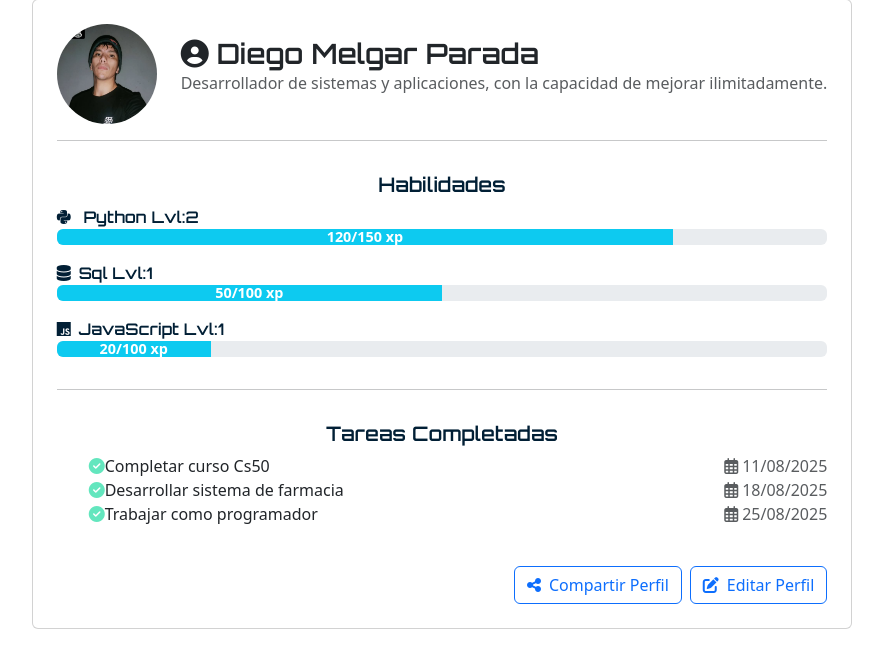
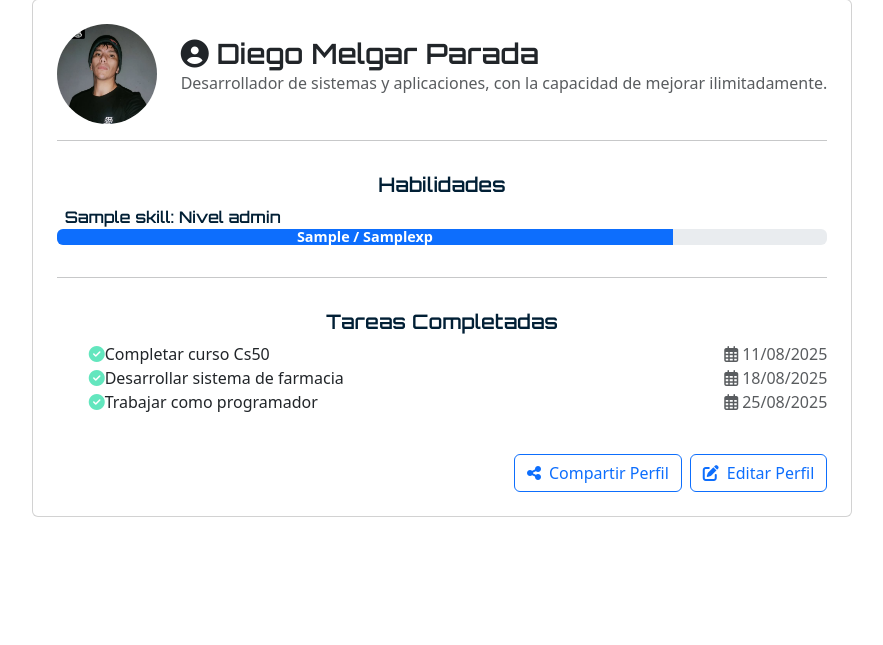
Before and after one commit to R708-0/CodeLeveling, a Flask app: template templates/habilidades.html in a window 1280 px wide. Shown: the part 240-885 px from the top of the page, without its empty margins (198-1081 px from the left). After the commit the page ends 757 px from the top, so only its background shows below. Run offline with Flask 3, Linux system fonts and the light colour scheme; the template is opened without the code that fills it: most values are stand-ins (such as "Sample title", 1, 10 or a date in 2020).

Commit message:
flask 1.2

```diff
--- a/app.py
+++ b/app.py
@@ -1,6 +1,31 @@
+import sqlite3
 from flask import Flask, render_template
 
 app = Flask(__name__)
+
+def get_skills():
+    db = sqlite3.connect('leveling.db')
+    db.row_factory = sqlite3.Row
+    cursor = db.cursor()
+    cursor.execute('SELECT * FROM skills')
+    rows = cursor.fetchall()
+    db.close()
+
+    skills = []
+    for row in rows:
+        percent = int(row["xp"] / row["xp_max"]) * 100
+        skills.append(
+            {
+            'name': row["name"],
+            'level': row["level"],
+            'xp': row["xp"],
+            'xp_max': row["xp_max"],
+            'percent': percent,
+            'icon': row["icon"],
+            'color': row["color"]
+            }
+        )
+    return skills
 
 @app.route("/")
 def perfil():
@@ -13,8 +38,8 @@ def tareas():
 
 @app.route("/habilidades")
 def habilidades():
-    skills = db.execute
-    return render_template("habilidades.html")
+    skills = get_skills()
+    return render_template("habilidades.html", skills=skills)
 
 
 if __name__ == "__main__":
--- a/templates/habilidades.html
+++ b/templates/habilidades.html
@@ -16,14 +16,18 @@
             </div>
             <hr>
             <h5 class="mt-3 text-center skill">Habilidades</h5>
-            <div class="mb-3">
-                <label class="skill"><i class="fa-brands fa-python me-2"></i> Python  Lvl:2</label>
+
+            {% for skill in skills %}
+                <div class="mb-3">
+                <label class="skill"><i class="{{skill.icon}} me-2"></i> {{skill.name}}:  Nivel {{skill.level}}</label>
                 <div class="progress">
-                    <div class="progress-bar bg-info" style="width: 80%">
-                        120/150 xp
+                    <div class="progress-bar {{skill.color}}" style="width: 80%">
+                        {{skill.xp}} / {{skill.xp_max}}xp
                     </div>
                 </div>
-            </div>
+                </div>
+            {% endfor %}
+<!--
             <div class="mb-3">
                 <label class="skill"><i class="fa-solid fa-database me-2"></i>Sql  Lvl:1</label>
                 <div class="progress">
@@ -39,7 +43,7 @@
                         20/100 xp
                     </div>
                 </div>
-            </div>
+            </div> -->
             <hr>
             <h5 class="mt-3 text-center skill">Tareas Completadas</h5>
             <ul class="list-grup">
```
Also changed, not shown: leveling.db.
